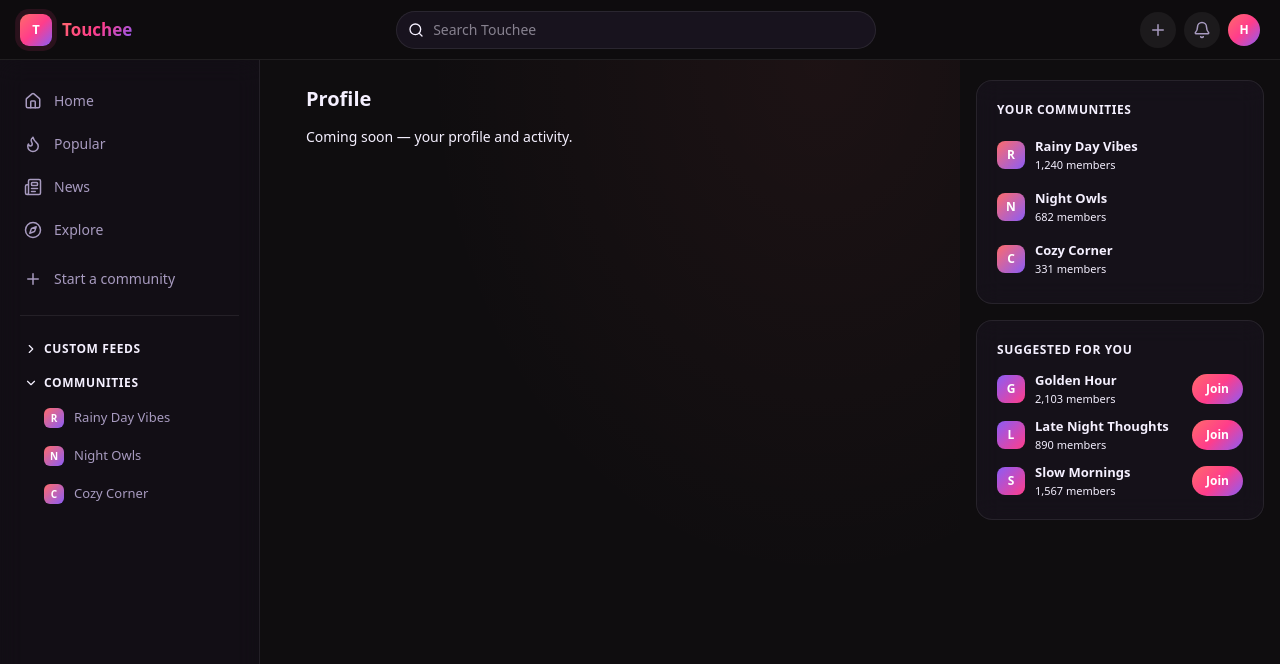
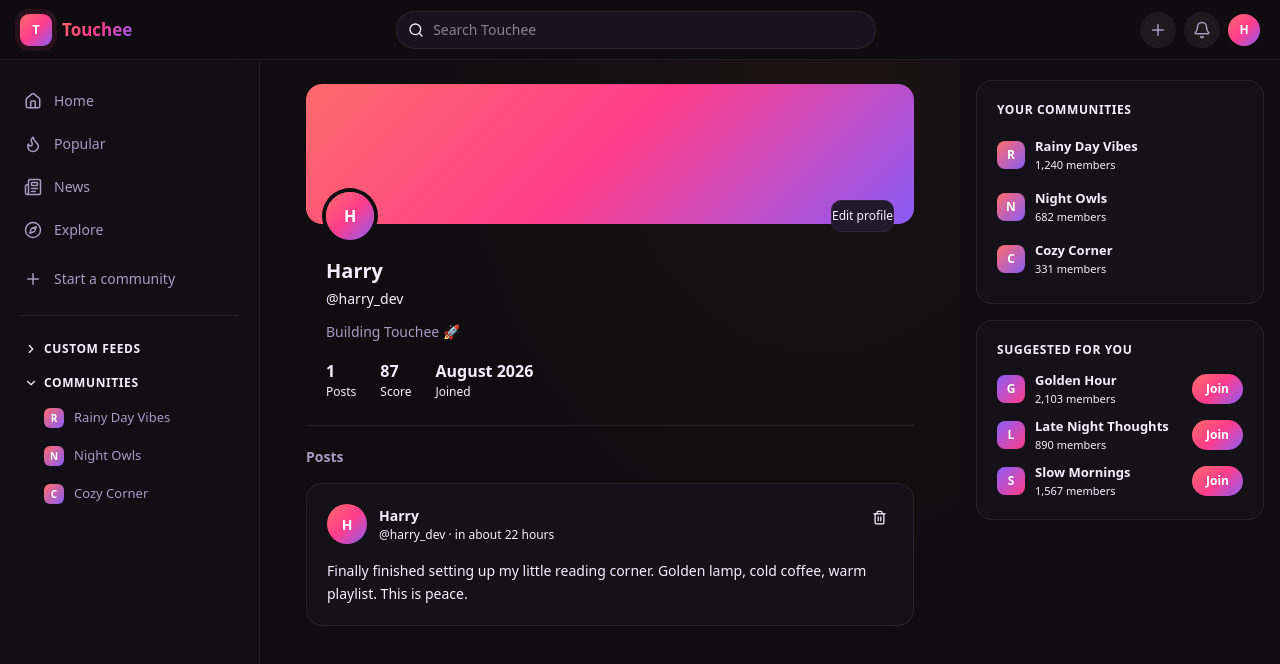
Before and after one commit to H-Viet/touchee-frontend, a Next.js app: page /profile in a window 1280 px wide. Shown: the top 664 px of the page. Built offline with nearby package versions, Linux system fonts and the light colour scheme.

Commit message:
feat: update profile page

```diff
--- a/src/app/(main)/profile/page.tsx
+++ b/src/app/(main)/profile/page.tsx
@@ -1,6 +1,55 @@
+"use client";
+
+import { useState } from "react";
+import { format } from "date-fns";
+import { Avatar } from "@/components/ui/Avatar";
+import { Button } from "@/components/ui/Button";
+import { PostCard } from "@/components/posts/PostCard";
+import { mockCurrentUser, mockPosts } from "@/lib/mock/data";
+import type { Post } from "@/types";
+
 export default function ProfilePage() {
+  const [posts, setPosts] = useState<Post[]>(
+    mockPosts.filter((p) => p.authorId === mockCurrentUser.id),
+  );
+
+  const handleDelete = (id: string) => {
+    setPosts((prev) => prev.filter((p) => p.id !== id));
+  };
+
+  const joinedDate = format(new Date(mockCurrentUser.createdAt), "MMMM yyyy");
+
   return (
     <div>
+      {/* Gradient banner */}
+      <div
+        style={{
+          height: "140px",
+          borderRadius: "16px",
+          background: "linear-gradient(135deg, #ff6b6b, #ff3d8b, #8b5cf6)",
+        }}
+      />
+
+      {/* Avatar + edit button row, pulled up over the banner */}
+      <div
+        style={{
+          padding: "0 20px",
+          marginTop: "-32px",
+          display: "flex",
+          alignItems: "flex-end",
+          justifyContent: "space-between",
+        }}
+      >
+        <div style={{ borderRadius: "9999px", boxShadow: "0 0 0 4px #0f0d0f" }}>
+          <Avatar fallback={mockCurrentUser.displayName} size="lg" />
+        </div>
+        <Button variant="secondary" size="sm" style={{ marginBottom: "8px" }}>
+          Edit profile
+        </Button>
+      </div>
+
+      {/* Info */}
+      <div style={{ padding: "16px 20px 24px" }}>
         <h1
           style={{
             margin: 0,
@@ -9,17 +58,132 @@ export default function ProfilePage() {
             color: "var(--color-text-primary)",
           }}
         >
-        Profile
+          {mockCurrentUser.displayName}
         </h1>
         <p
           style={{
-          marginTop: "12px",
+            margin: "2px 0 0",
             fontSize: "14px",
             color: "var(--color-text-muted)",
           }}
         >
-        Coming soon — your profile and activity.
+          @{mockCurrentUser.username}
         </p>
+
+        {mockCurrentUser.bio && (
+          <p
+            style={{
+              margin: "12px 0 0",
+              fontSize: "14px",
+              lineHeight: 1.6,
+              color: "var(--color-text-secondary)",
+            }}
+          >
+            {mockCurrentUser.bio}
+          </p>
+        )}
+
+        <div style={{ display: "flex", gap: "24px", marginTop: "16px" }}>
+          <div>
+            <p
+              style={{
+                margin: 0,
+                fontSize: "16px",
+                fontWeight: 700,
+                color: "var(--color-text-primary)",
+              }}
+            >
+              {posts.length}
+            </p>
+            <p
+              style={{
+                margin: 0,
+                fontSize: "12px",
+                color: "var(--color-text-muted)",
+              }}
+            >
+              Posts
+            </p>
+          </div>
+          <div>
+            <p
+              style={{
+                margin: 0,
+                fontSize: "16px",
+                fontWeight: 700,
+                color: "var(--color-text-primary)",
+              }}
+            >
+              {mockCurrentUser.accScore}
+            </p>
+            <p
+              style={{
+                margin: 0,
+                fontSize: "12px",
+                color: "var(--color-text-muted)",
+              }}
+            >
+              Score
+            </p>
+          </div>
+          <div>
+            <p
+              style={{
+                margin: 0,
+                fontSize: "16px",
+                fontWeight: 700,
+                color: "var(--color-text-primary)",
+              }}
+            >
+              {joinedDate}
+            </p>
+            <p
+              style={{
+                margin: 0,
+                fontSize: "12px",
+                color: "var(--color-text-muted)",
+              }}
+            >
+              Joined
+            </p>
+          </div>
+        </div>
+      </div>
+
+      {/* User's posts */}
+      <div
+        style={{
+          borderTop: "1px solid rgba(255,255,255,0.08)",
+          paddingTop: "20px",
+        }}
+      >
+        <h2
+          style={{
+            margin: "0 0 16px",
+            fontSize: "14px",
+            fontWeight: 700,
+            color: "var(--color-text-secondary)",
+          }}
+        >
+          Posts
+        </h2>
+        <div style={{ display: "flex", flexDirection: "column", gap: "16px" }}>
+          {posts.length === 0 ? (
+            <p style={{ fontSize: "14px", color: "var(--color-text-muted)" }}>
+              No posts yet.
+            </p>
+          ) : (
+            posts.map((post) => (
+              <PostCard
+                key={post.id}
+                post={post}
+                currentUserId={mockCurrentUser.id}
+                onDelete={handleDelete}
+              />
+            ))
+          )}
+        </div>
+      </div>
     </div>
   );
 }
```
Lines whose indentation alone changed are shown as unchanged.
